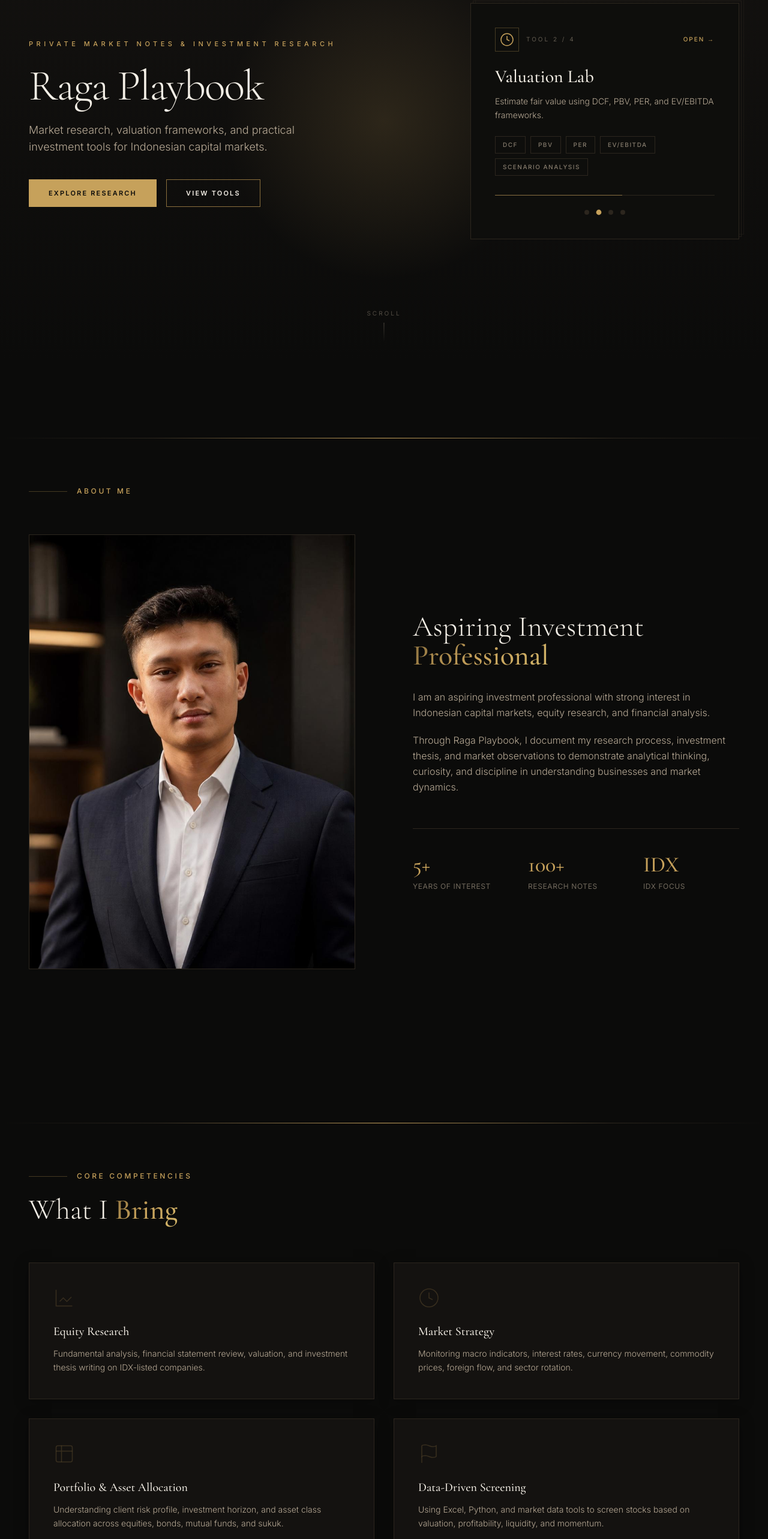
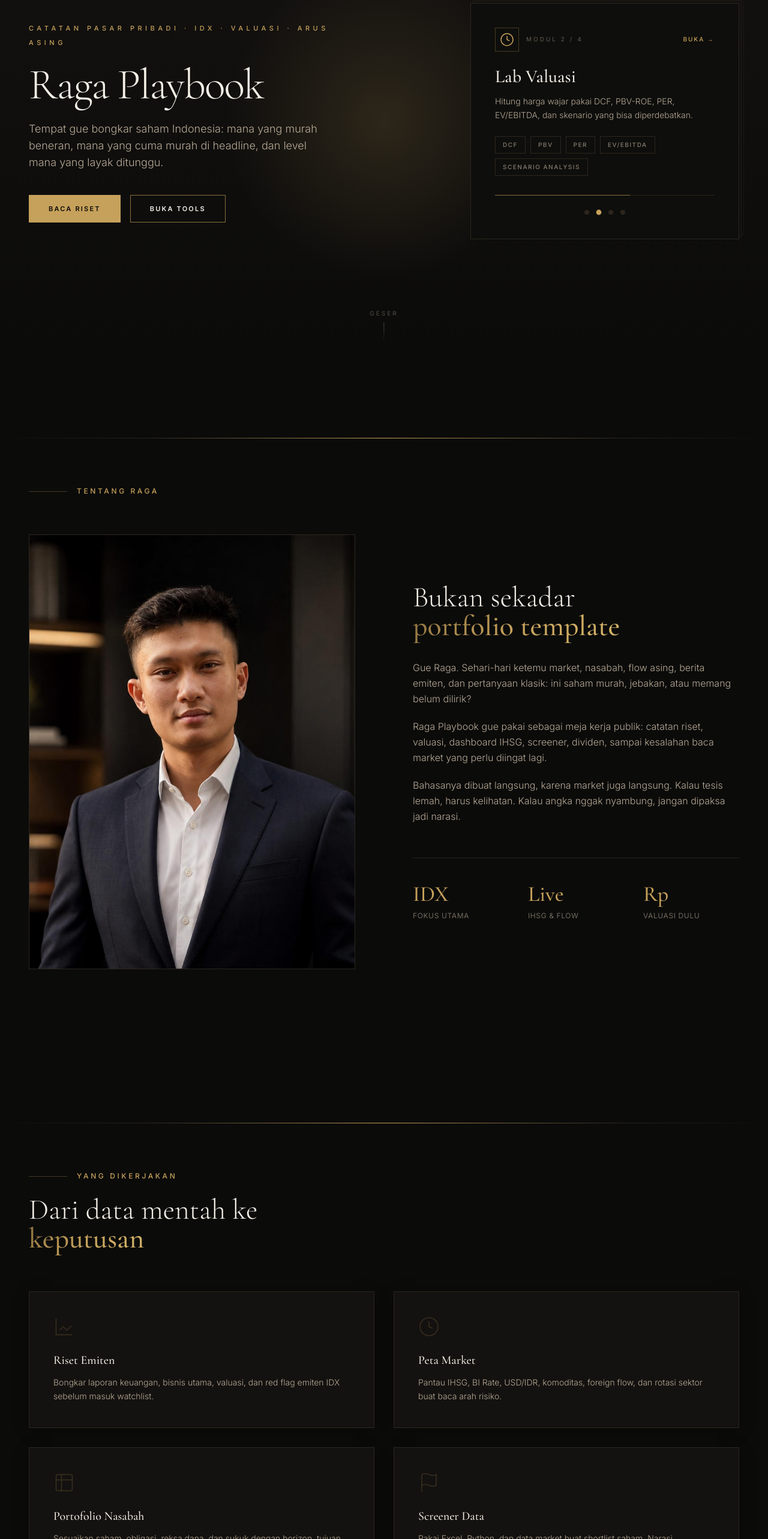
Before and after one commit to broden101/portfolio, a Next.js app: page / in a window 1280 px wide. Shown: the part 198-2764 px from the top of the page at 60% size. Built offline with nearby package versions, Linux system fonts and the light colour scheme.

Commit message:
copy: make homepage more personal

```diff
--- a/app/layout.tsx
+++ b/app/layout.tsx
@@ -17,8 +17,8 @@ const inter = Inter({
 });
 
 export const metadata: Metadata = {
-  title: "Raga Playbook | Investment Research & Market Strategy",
-  description: "Private Market Notes & Investment Research — equity research, market insights, valuation work, and data-driven investment thinking.",
+  title: "Raga Playbook | Catatan Saham Indonesia",
+  description: "Catatan pasar pribadi Raga: riset emiten IDX, valuasi, IHSG, foreign flow, dividen, dan tools investasi Indonesia.",
   icons: {
     icon: [
       { url: "/favicon.ico", sizes: "any" },
--- a/components/About.tsx
+++ b/components/About.tsx
@@ -7,7 +7,7 @@ export default function About() {
       <div className="max-w-7xl mx-auto px-6 lg:px-12 pt-20">
         <div className="flex items-center gap-4 mb-16">
           <div className="w-16 h-px bg-[#C6A15B]/30" />
-          <span className="text-[#C6A15B] text-xs tracking-[0.3em] uppercase font-medium">About Me</span>
+          <span className="text-[#C6A15B] text-xs tracking-[0.3em] uppercase font-medium">Tentang Raga</span>
         </div>
 
         <div className="grid lg:grid-cols-2 gap-16 lg:gap-24">
@@ -24,20 +24,21 @@ export default function About() {
 
           <div className="flex flex-col justify-center">
             <h2 className="font-heading text-4xl md:text-5xl text-[#F4EFE6] mb-8 leading-tight font-light">
-              Aspiring Investment<br />
-              <span className="text-gold-gradient font-medium">Professional</span>
+              Bukan sekadar<br />
+              <span className="text-gold-gradient font-medium">portfolio template</span>
             </h2>
 
             <div className="space-y-5 text-[#B8AA96] text-base leading-relaxed font-light">
-              <p>I am an aspiring investment professional with strong interest in Indonesian capital markets, equity research, and financial analysis.</p>
-              <p>Through Raga Playbook, I document my research process, investment thesis, and market observations to demonstrate analytical thinking, curiosity, and discipline in understanding businesses and market dynamics.</p>
+              <p>Gue Raga. Sehari-hari ketemu market, nasabah, flow asing, berita emiten, dan pertanyaan klasik: ini saham murah, jebakan, atau memang belum dilirik?</p>
+              <p>Raga Playbook gue pakai sebagai meja kerja publik: catatan riset, valuasi, dashboard IHSG, screener, dividen, sampai kesalahan baca market yang perlu diingat lagi.</p>
+              <p>Bahasanya dibuat langsung, karena market juga langsung. Kalau tesis lemah, harus kelihatan. Kalau angka nggak nyambung, jangan dipaksa jadi narasi.</p>
             </div>
 
             <div className="grid grid-cols-3 gap-8 mt-14 pt-10 border-t border-[#2C261E]">
               {[
-                { number: "5+", label: "Years of Interest" },
-                { number: "100+", label: "Research Notes" },
-                { number: "IDX", label: "IDX Focus" },
+                { number: "IDX", label: "Fokus utama" },
+                { number: "Live", label: "IHSG & flow" },
+                { number: "Rp", label: "Valuasi dulu" },
               ].map((stat) => (
                 <div key={stat.label}>
                   <div className="font-heading text-3xl md:text-4xl text-[#C6A15B] mb-2 font-medium">{stat.number}</div>
--- a/components/Contact.tsx
+++ b/components/Contact.tsx
@@ -21,22 +21,22 @@ export default function Contact() {
           <div>
             <div className="flex items-center gap-4 mb-6">
               <div className="w-16 h-px bg-[#C6A15B]/30" />
-              <span className="text-[#C6A15B] text-xs tracking-[0.3em] uppercase font-medium">Contact</span>
+              <span className="text-[#C6A15B] text-xs tracking-[0.3em] uppercase font-medium">Kontak</span>
             </div>
 
             <h2 className="font-heading text-4xl md:text-5xl text-[#F4EFE6] mb-8 font-light">
-              Get in <span className="text-gold-gradient font-medium">Touch</span>
+              Ngobrol market atau <span className="text-gold-gradient font-medium">riset</span>
             </h2>
 
             <p className="text-[#B8AA96] text-base leading-relaxed font-light mb-12">
-              Interested in discussing investment strategies or need market research? Feel free to reach out through the form or contact details below.
+              Punya emiten yang perlu dibedah, butuh second opinion valuasi, atau mau diskusi portofolio? Kirim pesan singkat. Jangan kirim pitch deck 80 slide dulu.
             </p>
 
             <div className="space-y-8">
               {[
                 { label: "Email", value: "baguspolikarpus@gmail.com" },
-                { label: "Phone", value: "+62 899 8866 735" },
-                { label: "Location", value: "Surabaya, Indonesia" },
+                { label: "Telepon", value: "+62 899 8866 735" },
+                { label: "Lokasi", value: "Surabaya, Indonesia" },
               ].map((item) => (
                 <div key={item.label} className="flex items-start gap-4">
                   <div className="w-px h-5 bg-[#C6A15B]/20 mt-0.5" />
@@ -54,7 +54,7 @@ export default function Contact() {
                   className="inline-flex items-center gap-3 px-8 py-3.5 bg-[#C6A15B] text-[#0B0B0A] text-xs tracking-[0.2em] uppercase font-semibold hover:bg-[#D4B76A] transition-all duration-300 border border-[#C6A15B]"
                 >
                   <svg className="w-4 h-4" fill="none" stroke="currentColor" strokeWidth="2" viewBox="0 0 24 24"><path d="M21 15v4a2 2 0 01-2 2H5a2 2 0 01-2-2v-4M7 10l5 5 5-5M12 15V3" /></svg>
-                  Download CV
+                  Unduh CV
                 </a>
               </div>
             </div>
@@ -63,9 +63,9 @@ export default function Contact() {
           <div className="card-luxury p-10">
             <form onSubmit={handleSubmit} className="space-y-6">
               {[
-                { key: "name", label: "Full Name", type: "text", placeholder: "Enter your name" },
+                { key: "name", label: "Nama", type: "text", placeholder: "Nama kamu" },
                 { key: "email", label: "Email", type: "email", placeholder: "name@email.com" },
-                { key: "phone", label: "Phone Number", type: "tel", placeholder: "+62" },
+                { key: "phone", label: "Nomor HP", type: "tel", placeholder: "+62" },
               ].map((field) => (
                 <div key={field.key}>
                   <label className="block text-[#B8AA96]/60 text-xs tracking-[0.15em] uppercase mb-2">{field.label}</label>
@@ -81,9 +81,9 @@ export default function Contact() {
               ))}
 
               <div>
-                <label className="block text-[#B8AA96]/60 text-xs tracking-[0.15em] uppercase mb-2">Message</label>
+                <label className="block text-[#B8AA96]/60 text-xs tracking-[0.15em] uppercase mb-2">Pesan</label>
                 <textarea
-                  placeholder="Tell me about your investment needs..."
+                  placeholder="Tulis ticker, masalah, atau konteks singkat..."
                   value={form.message}
                   onChange={(e) => setForm({ ...form, message: e.target.value })}
                   rows={4}
@@ -96,7 +96,7 @@ export default function Contact() {
                 type="submit"
                 className="w-full py-4 bg-[#C6A15B] text-[#0B0B0A] text-xs tracking-[0.25em] uppercase font-semibold hover:bg-[#D4B76A] transition-all duration-300 border border-[#C6A15B]"
               >
-                {sent ? "✓ Message Sent" : "Send Message"}
+                {sent ? "✓ Pesan Terkirim" : "Kirim Pesan"}
               </button>
             </form>
           </div>
--- a/components/Hero.tsx
+++ b/components/Hero.tsx
@@ -4,8 +4,8 @@ import { useState, useEffect } from "react";
 
 const tools = [
   {
-    title: "Stock Screener",
-    desc: "Filter IDX-listed companies by valuation, profitability, liquidity, and momentum.",
+    title: "Screener Saham",
+    desc: "Cari emiten IDX yang masih masuk akal: valuasi, ROE, likuiditas, momentum, dan ruang risiko.",
     tags: ["PBV", "PER", "ROE", "Revenue Growth", "Liquidity"],
     icon: (
       <svg className="w-6 h-6" fill="none" stroke="currentColor" strokeWidth="1.5" viewBox="0 0 24 24">
@@ -17,8 +17,8 @@ const tools = [
     accent: "#C6A15B",
   },
   {
-    title: "Valuation Lab",
-    desc: "Estimate fair value using DCF, PBV, PER, and EV/EBITDA frameworks.",
+    title: "Lab Valuasi",
+    desc: "Hitung harga wajar pakai DCF, PBV-ROE, PER, EV/EBITDA, dan skenario yang bisa diperdebatkan.",
     tags: ["DCF", "PBV", "PER", "EV/EBITDA", "Scenario Analysis"],
     icon: (
       <svg className="w-6 h-6" fill="none" stroke="currentColor" strokeWidth="1.5" viewBox="0 0 24 24">
@@ -31,7 +31,7 @@ const tools = [
   },
   {
     title: "Tradebook",
-    desc: "Track simulated trades, execution logic, position review, and performance journal.",
+    desc: "Catat alasan entry, exit, salah baca, dan evaluasi posisi. Bukan cuma screenshot cuan.",
     tags: ["Entry", "Exit", "PnL", "Replay", "Journal"],
     icon: (
       <svg className="w-6 h-6" fill="none" stroke="currentColor" strokeWidth="1.5" viewBox="0 0 24 24">
@@ -43,8 +43,8 @@ const tools = [
     accent: "#C6A15B",
   },
   {
-    title: "Dividend Tracker",
-    desc: "Monitor upcoming dividends, yield history, ex-date calendar, and payout consistency across IDX stocks.",
+    title: "Kalender Dividen",
+    desc: "Pantau ex-date, yield, riwayat dividen, dan konsistensi payout emiten IDX.",
     tags: ["Ex-Date", "Yield", "Payout Ratio", "Calendar", "History"],
     icon: (
       <svg className="w-6 h-6" fill="none" stroke="currentColor" strokeWidth="1.5" viewBox="0 0 24 24">
@@ -93,7 +93,7 @@ export default function Hero() {
           <div>
             <div className="animate-fade-in opacity-0 mb-6">
               <span className="text-[#C6A15B] text-[11px] tracking-[0.5em] uppercase font-medium">
-                Private Market Notes &amp; Investment Research
+                Catatan pasar pribadi · IDX · valuasi · arus asing
               </span>
             </div>
 
@@ -102,7 +102,7 @@ export default function Hero() {
             </h1>
 
             <p className="animate-fade-in animate-delay-2 opacity-0 text-[#B8AA96] text-base md:text-lg font-light leading-relaxed max-w-lg mb-10">
-              Market research, valuation frameworks, and practical investment tools for Indonesian capital markets.
+              Tempat gue bongkar saham Indonesia: mana yang murah beneran, mana yang cuma murah di headline, dan level mana yang layak ditunggu.
             </p>
 
             <div className="animate-fade-in animate-delay-3 opacity-0 flex flex-wrap items-center gap-4">
@@ -110,13 +110,13 @@ export default function Hero() {
                 href="/articles"
                 className="px-8 py-3.5 bg-[#C6A15B] text-[#0B0B0A] text-[11px] tracking-[0.2em] uppercase font-semibold hover:bg-[#D4B76A] transition-all duration-300 border border-[#C6A15B]"
               >
-                Explore Research
+                Baca Riset
               </a>
               <a
                 href="/screener"
                 className="px-8 py-3.5 bg-transparent text-[#F4EFE6] text-[11px] tracking-[0.2em] uppercase font-semibold border border-[#8A6F3D] hover:border-[#C6A15B] hover:text-[#C6A15B] transition-all duration-300"
               >
-                View Tools
+                Buka Tools
               </a>
             </div>
           </div>
@@ -140,14 +140,14 @@ export default function Hero() {
                       {tools[active].icon}
                     </div>
                     <span className="text-[#B8AA96]/50 text-[10px] tracking-[0.3em] uppercase">
-                      Tool {active + 1} / {tools.length}
+                      Modul {active + 1} / {tools.length}
                     </span>
                   </div>
                   <a
                     href={tools[active].href}
                     className="text-[#C6A15B] text-[10px] tracking-[0.2em] uppercase font-medium hover:text-[#D4B76A] transition-colors"
                   >
-                    Open →
+                    Buka →
                   </a>
                 </div>
 
@@ -200,7 +200,7 @@ export default function Hero() {
 
       {/* scroll hint */}
       <div className="absolute bottom-8 left-1/2 -translate-x-1/2 flex flex-col items-center gap-2 opacity-40">
-        <span className="text-[10px] tracking-[0.3em] uppercase text-[#B8AA96]">Scroll</span>
+        <span className="text-[10px] tracking-[0.3em] uppercase text-[#B8AA96]">Geser</span>
         <div className="w-px h-8 bg-gradient-to-b from-[#B8AA96] to-transparent" />
       </div>
     </section>
--- a/components/MarketInsights.tsx
+++ b/components/MarketInsights.tsx
@@ -4,8 +4,8 @@ import Link from "next/link";
 
 const insights = [
   { date: "Juni 2026", tag: "IHSG", title: "4 Saham RI Keluar dari FTSE Russell", excerpt: "FTSE Russell resmi hapus DSSA, DAAZ, HILL, MLIA dari indeks global dalam rebalancing Juni 2026.", slug: "/articles/ftse-russell-juni-2026" },
-  { date: "Mei 2026", tag: "Makro", title: "Dampak Kebijakan BI Rate", excerpt: "Bagaimana kebijakan suku bunga Bank Indonesia mempengaruhi arah investasi obligasi dan ekuitas.", slug: "" },
-  { date: "April 2026", tag: "Sektor", title: "Sektor Perbankan: Peluang & Tantangan", excerpt: "Evaluasi kinerja emiten bank besar dan prospek pertumbuhan kredit di sisa tahun.", slug: "" },
+  { date: "Mei 2026", tag: "Makro", title: "BI Rate: Siapa Diuntungkan?", excerpt: "Catatan dampak suku bunga ke bank, obligasi, properti, rupiah, dan appetite asing di IHSG.", slug: "" },
+  { date: "April 2026", tag: "Sektor", title: "Bank Besar: Mahal Tapi Tetap Dikejar", excerpt: "Cek ROE, CASA, NIM, kualitas aset, dan kenapa saham bank bisa tetap premium saat market lelah.", slug: "" },
 ];
 
 export default function MarketInsights() {
@@ -17,10 +17,10 @@ export default function MarketInsights() {
           <div>
             <div className="flex items-center gap-4 mb-6">
               <div className="w-16 h-px bg-[#C6A15B]/30" />
-              <span className="text-[#C6A15B] text-xs tracking-[0.3em] uppercase font-medium">Market Insight</span>
+              <span className="text-[#C6A15B] text-xs tracking-[0.3em] uppercase font-medium">Catatan terbaru</span>
             </div>
             <h2 className="font-heading text-4xl md:text-5xl text-[#F4EFE6] font-light">
-              Market <span className="text-gold-gradient font-medium">Insights</span>
+              Bukan headline doang, <span className="text-gold-gradient font-medium">angka ikut masuk</span>
             </h2>
           </div>
         </div>
@@ -38,7 +38,7 @@ export default function MarketInsights() {
                 <p className="text-[#B8AA96] text-sm leading-relaxed font-light flex-1">{item.excerpt}</p>
                 <div className="mt-6 pt-6 border-t border-[#2C261E]">
                   <span className="text-[#C6A15B]/50 text-xs tracking-[0.2em] uppercase group-hover:text-[#C6A15B] transition-colors">
-                    Read More →
+                    Baca →
                   </span>
                 </div>
               </>
--- a/components/Services.tsx
+++ b/components/Services.tsx
@@ -3,23 +3,23 @@
 const competencies = [
   {
     icon: (<svg className="w-9 h-9" fill="none" stroke="currentColor" strokeWidth="1" viewBox="0 0 24 24"><path d="M3 3v18h18M7 16l4-4 4 4 5-5" /></svg>),
-    title: "Equity Research",
-    desc: "Fundamental analysis, financial statement review, valuation, and investment thesis writing on IDX-listed companies.",
+    title: "Riset Emiten",
+    desc: "Bongkar laporan keuangan, bisnis utama, valuasi, dan red flag emiten IDX sebelum masuk watchlist.",
   },
   {
     icon: (<svg className="w-9 h-9" fill="none" stroke="currentColor" strokeWidth="1" viewBox="0 0 24 24"><circle cx="12" cy="12" r="10" /><path d="M12 6v6l4 2" /></svg>),
-    title: "Market Strategy",
-    desc: "Monitoring macro indicators, interest rates, currency movement, commodity prices, foreign flow, and sector rotation.",
+    title: "Peta Market",
+    desc: "Pantau IHSG, BI Rate, USD/IDR, komoditas, foreign flow, dan rotasi sektor buat baca arah risiko.",
   },
   {
     icon: (<svg className="w-9 h-9" fill="none" stroke="currentColor" strokeWidth="1" viewBox="0 0 24 24"><rect x="3" y="3" width="18" height="18" rx="2" /><path d="M3 9h18M9 3v18" /></svg>),
-    title: "Portfolio & Asset Allocation",
-    desc: "Understanding client risk profile, investment horizon, and asset class allocation across equities, bonds, mutual funds, and sukuk.",
+    title: "Portofolio Nasabah",
+    desc: "Sesuaikan saham, obligasi, reksa dana, dan sukuk dengan horizon, tujuan, dan toleransi drawdown.",
   },
   {
     icon: (<svg className="w-9 h-9" fill="none" stroke="currentColor" strokeWidth="1" viewBox="0 0 24 24"><path d="M4 15s1-1 4-1 5 2 8 2 4-1 4-1V3s-1 1-4 1-5-2-8-2-4 1-4 1z" /><line x1="4" y1="22" x2="4" y2="15" /></svg>),
-    title: "Data-Driven Screening",
-    desc: "Using Excel, Python, and market data tools to screen stocks based on valuation, profitability, liquidity, and momentum.",
+    title: "Screener Data",
+    desc: "Pakai Excel, Python, dan data market buat shortlist saham. Narasi belakangan, angka dulu.",
   },
 ];
 
@@ -30,11 +30,11 @@ export default function Services() {
       <div className="max-w-7xl mx-auto px-6 lg:px-12 pt-20">
         <div className="flex items-center gap-4 mb-6">
           <div className="w-16 h-px bg-[#C6A15B]/30" />
-          <span className="text-[#C6A15B] text-xs tracking-[0.3em] uppercase font-medium">Core Competencies</span>
+          <span className="text-[#C6A15B] text-xs tracking-[0.3em] uppercase font-medium">Yang dikerjakan</span>
         </div>
 
         <h2 className="font-heading text-4xl md:text-5xl text-[#F4EFE6] mb-16 max-w-xl font-light">
-          What I <span className="text-gold-gradient font-medium">Bring</span>
+          Dari data mentah ke <span className="text-gold-gradient font-medium">keputusan</span>
         </h2>
 
         <div className="grid md:grid-cols-2 gap-8">
```
